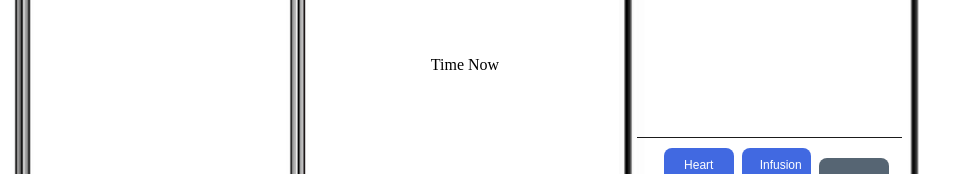
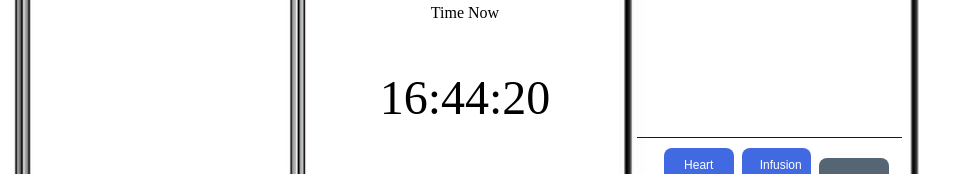
Before and after one commit to arvindjap/sailors.github.io, a plain HTML site: page index.html in a window 1280 px wide. Shown: the part 289-463 px from the top of the page, without its empty margins (0-971 px from the left). Drawn offline with Linux system fonts and the light colour scheme.

Commit message:
Update index.html

```diff
--- a/index.html
+++ b/index.html
@@ -21,7 +21,7 @@ var contentArray = [
 function onLoad() {
 	screenContent(1);
 	screenContent(2);
-	//setInterval(setCurTime, 1000);
+	setInterval(setCurTime, 1000);
 }
 
 function setCurTime() {
```
